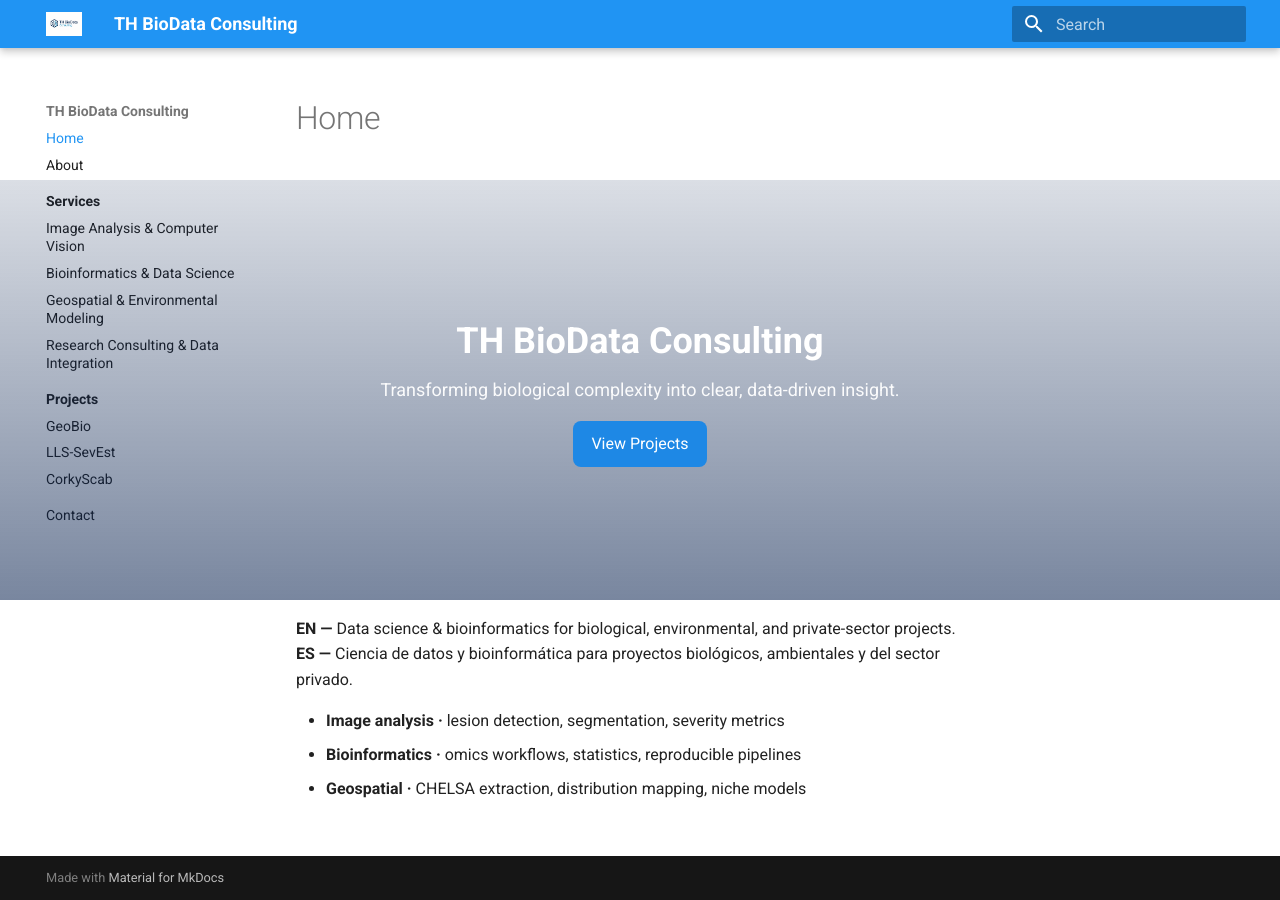
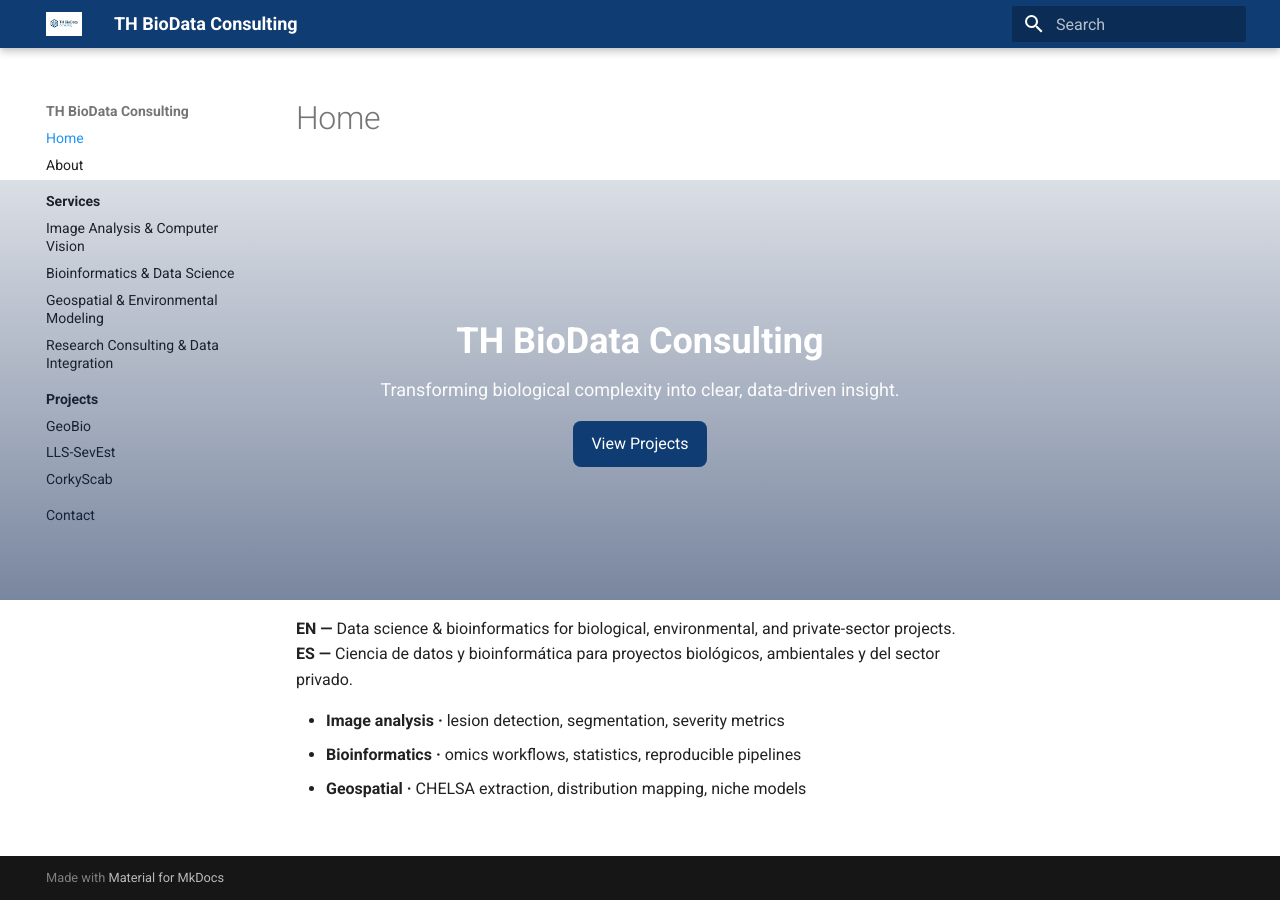
Before and after one commit to TH-BioData/th-biodata.github.io, an MkDocs documentation site: the page built from docs/index.md, in a window 1280 px wide. Built offline with MkDocs 1.6.1 and Material for MkDocs 9.7.7, drawn with Linux system fonts in a browser that asks for light colours.

Commit message:
Update extra.css

```diff
--- a/docs/styles/extra.css
+++ b/docs/styles/extra.css
@@ -1,53 +1,15 @@
 /* ============================================================
-   TH BioData Consulting — Custom Styles
-   ============================================================ */
-/* ============================================================
-   UNIVERSAL BANNER STYLES
+   TH BioData Consulting — Custom Styles (versión estable)
    ============================================================ */
 
-/* Clases base compartidas por todos los banners */
-.banner {
-  display: block;
-  width: 100%;
-  height: 200px;               /* Altura estándar */
-  object-fit: cover;           /* Mantiene proporciones sin deformar */
-  object-position: center 45%; /* Centrado vertical elegante */
-  border-radius: 0;
-  margin: 0 auto 24px auto;    /* Espacio inferior */
-  box-shadow: 0 2px 8px rgba(0,0,0,0.08);
-}
-
-/* Ajuste responsivo */
-@media (max-width: 768px) {
-  .banner {
-    height: 140px;
-    object-position: center 40%;
-  }
-}
-
-/* --- Variantes específicas por sección (si querés modificarlas después) --- */
-.banner-about {
-  object-position: center 45%;
-}
-
-.banner-projects {
-  object-position: center 50%;
-}
-
-.banner-services {
-  object-position: center 48%;
-}
-
-.banner-casestudies {
-  object-position: center 42%;
-}
-
-.banner-resources {
-  object-position: center 44%;
+/* --- Ajustes generales de contenido --- */
+.md-content {
+  max-width: 950px;
+  margin: 0 auto;
 }
 
 /* ============================================================
-   HERO SECTIONS (si usás banners de portada con texto)
+   HERO SECTION (inicio)
    ============================================================ */
 
 .hero {
@@ -91,15 +53,28 @@
   display: inline-block;
   margin-top: 16px;
   padding: 10px 18px;
-  background: #1e88e5;
+  background: #0F3D73; /* azul corporativo original */
   border-radius: 8px;
   color: #fff !important;
   text-decoration: none;
   font-weight: 500;
+  transition: background 0.2s ease;
+}
+
+.hero__cta:hover {
+  background: #13509a;
 }
 
 /* ============================================================
-   GRID CARDS AND CONTENT ENHANCEMENTS
+   NAVBAR COLOR (azul oscuro original)
+   ============================================================ */
+
+.md-header, .md-tabs {
+  background-color: #0F3D73 !important;
+}
+
+/* ============================================================
+   GRID CARDS (tarjetas de proyectos/servicios)
    ============================================================ */
 
 .grid.cards {
@@ -121,3 +96,25 @@
   transform: translateY(-3px);
   box-shadow: 0 6px 12px rgba(0,0,0,0.08);
 }
+
+/* ============================================================
+   BANNERS (ajuste simple)
+   ============================================================ */
+
+.banner {
+  display: block;
+  width: 100%;
+  height: 220px;
+  object-fit: cover;
+  object-position: center 45%;
+  border-radius: 0;
+  margin: 0 auto 24px auto;
+  box-shadow: 0 2px 8px rgba(0,0,0,0.08);
+}
+
+@media (max-width: 768px) {
+  .banner {
+    height: 160px;
+    object-position: center 40%;
+  }
+}
```
